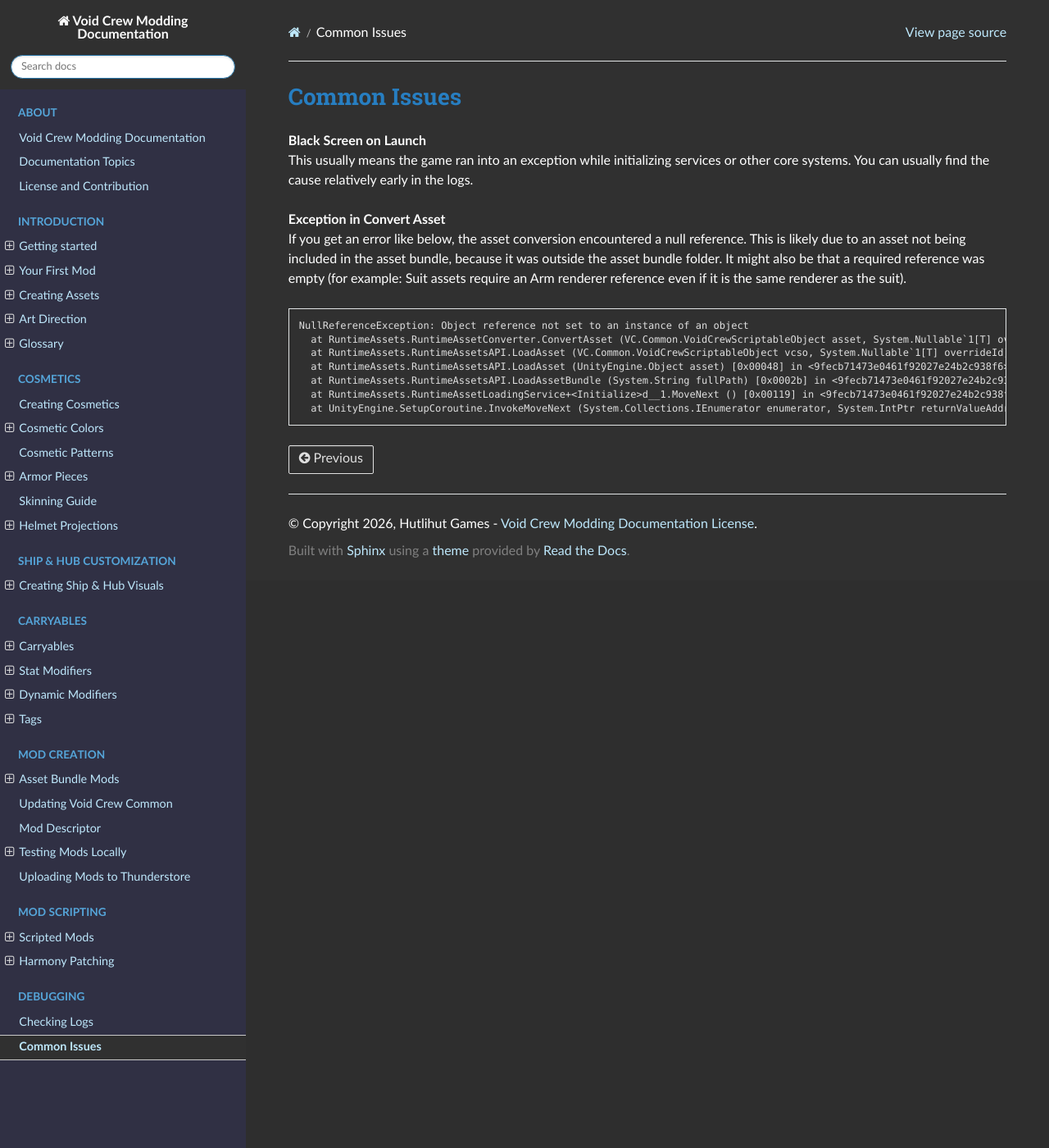
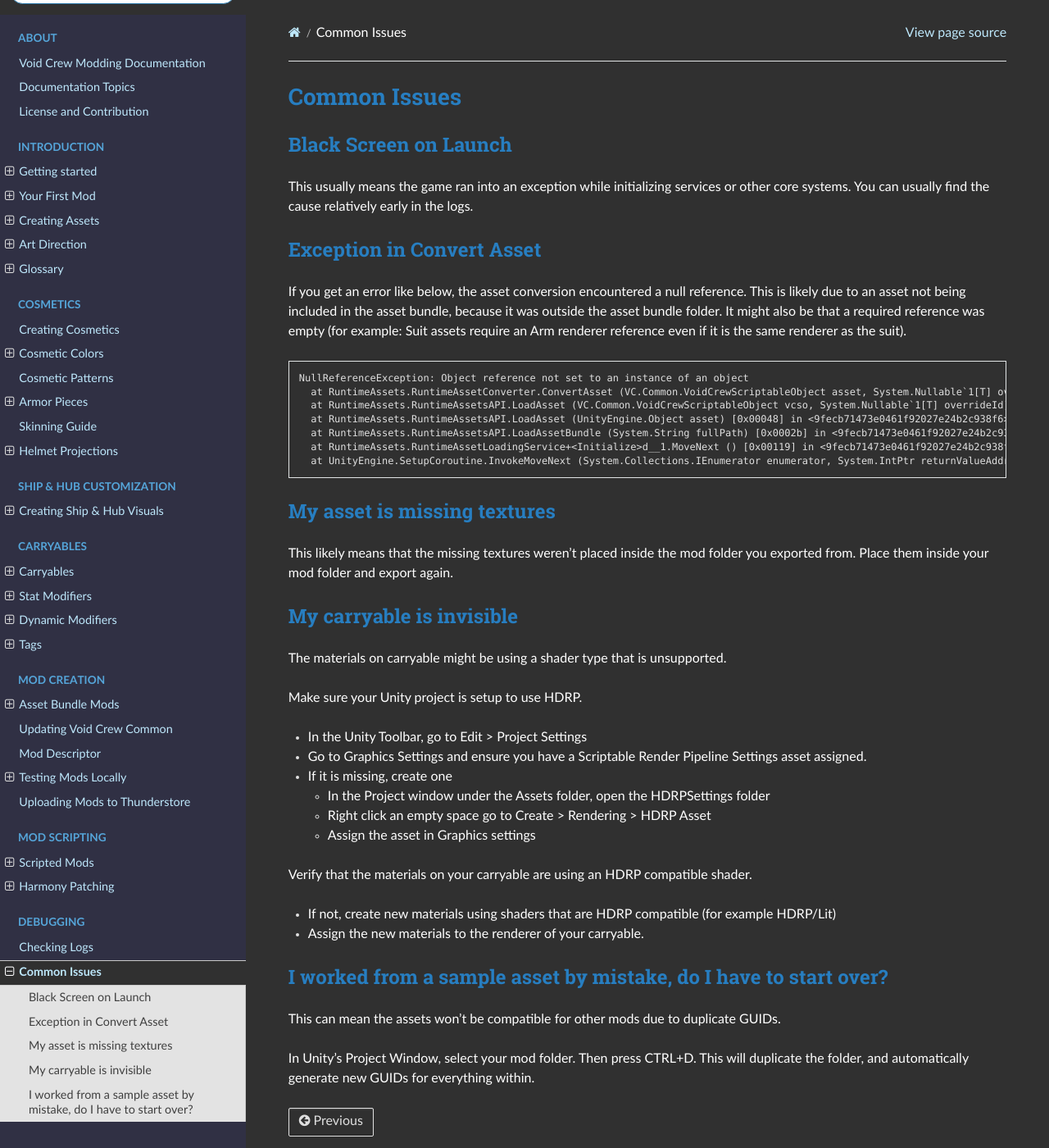
Before and after one commit to HutlihutGames/void_crew_modding_documentation, a Sphinx documentation site: the page built from Docs/Debugging/CommonIssues.md, in a window 1280 px wide and 1400 px high. Shown: the whole window at 82% size. Built offline with Sphinx 7.4.7 and the Read the Docs theme 3.1.0, drawn with Linux system fonts in a browser that asks for light colours.

Commit message:
Updated debugging documentation

````diff
--- a/Docs/Debugging/CommonIssues.md
+++ b/Docs/Debugging/CommonIssues.md
@@ -1,9 +1,9 @@
 # Common Issues
-**Black Screen on Launch** \
+## Black Screen on Launch
 This usually means the game ran into an exception while initializing services or other core systems.
 You can usually find the cause relatively early in the logs.
 
-**Exception in Convert Asset** \
+## Exception in Convert Asset
 If you get an error like below, the asset conversion encountered a null reference.
 This is likely due to an asset not being included in the asset bundle, because it was outside the asset bundle folder.
 It might also be that a required reference was empty (for example: Suit assets require an Arm renderer reference even if it is the same renderer as the suit).
@@ -16,3 +16,28 @@ NullReferenceException: Object reference not set to an instance of an object
   at RuntimeAssets.RuntimeAssetLoadingService+<Initialize>d__1.MoveNext () [0x00119] in <9fecb71473e0461f92027e24b2c938f6>:0
   at UnityEngine.SetupCoroutine.InvokeMoveNext (System.Collections.IEnumerator enumerator, System.IntPtr returnValueAddress) [0x00026] in <c39a522eee05469b8171a6cfeb646c59>:0
 ```
+
+## My asset is missing textures
+This likely means that the missing textures weren't placed inside the mod folder you exported from.
+Place them inside your mod folder and export again.
+
+## My carryable is invisible
+The materials on carryable might be using a shader type that is unsupported.
+
+Make sure your Unity project is setup to use HDRP.
+- In the Unity Toolbar, go to Edit > Project Settings
+- Go to Graphics Settings and ensure you have a Scriptable Render Pipeline Settings asset assigned.
+- If it is missing, create one
+  - In the Project window under the Assets folder, open the HDRPSettings folder
+  - Right click an empty space go to Create > Rendering > HDRP Asset
+  - Assign the asset in Graphics settings
+
+Verify that the materials on your carryable are using an HDRP compatible shader.
+- If not, create new materials using shaders that are HDRP compatible (for example HDRP/Lit)
+- Assign the new materials to the renderer of your carryable.
+
+## I worked from a sample asset by mistake, do I have to start over?
+This can mean the assets won't be compatible for other mods due to duplicate GUIDs.
+
+In Unity's Project Window, select your mod folder. Then press CTRL+D.
+This will duplicate the folder, and automatically generate new GUIDs for everything within.
````
Also changed, not shown: Docs/Debugging/DebugCamera.md (added, +48 -0 lines), Docs/Debugging/img/MarketingCamera2.png (added), Docs/Debugging/img/MarketingCamera3.png (added), Docs/Debugging/img/MarketingCamera4.jpg (added), 1 other file.
